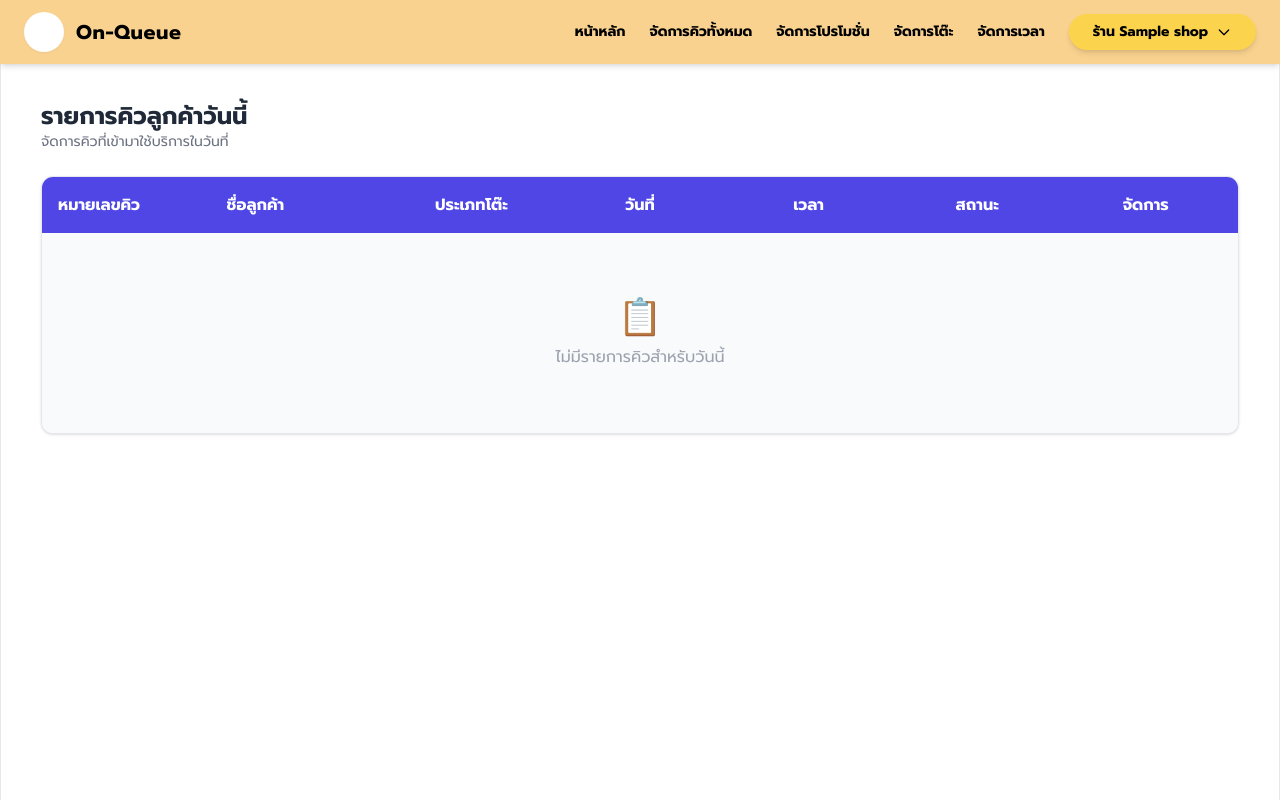
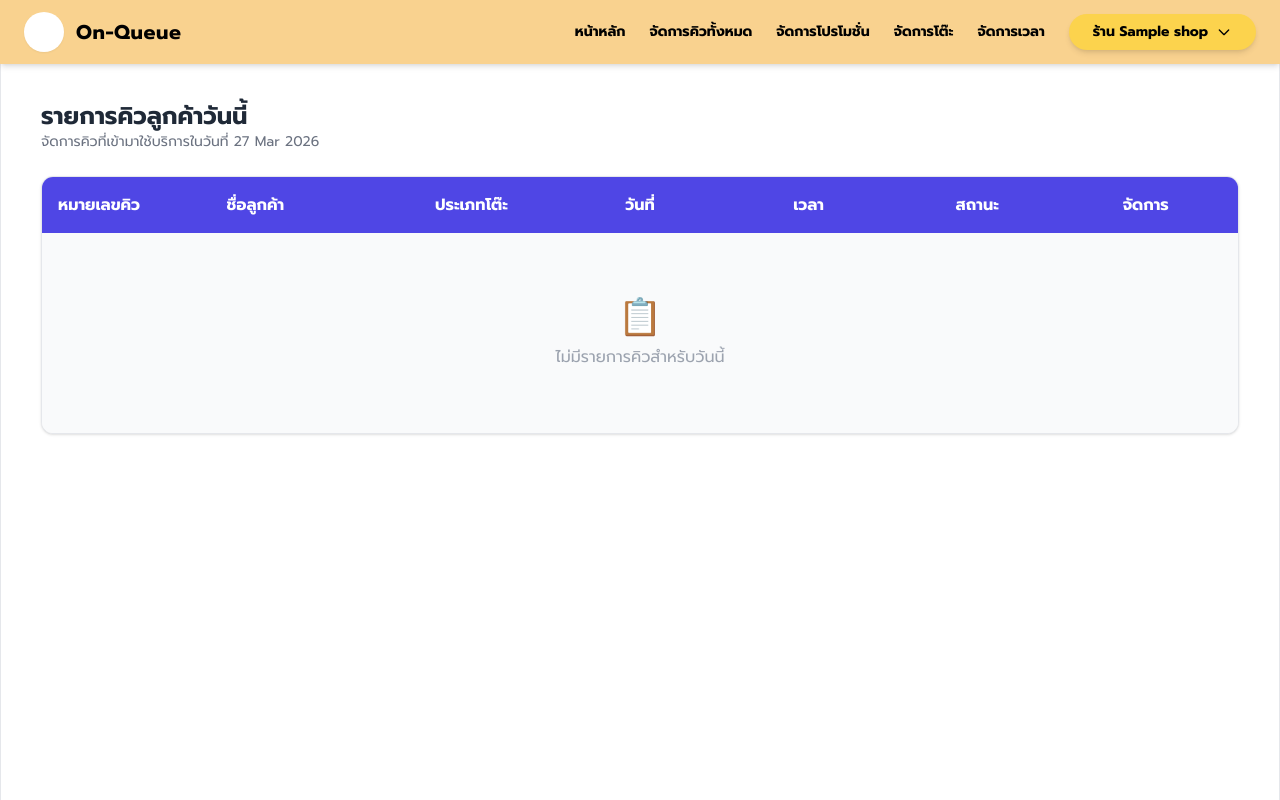
Before and after one commit to 65070196/project, a Django app: page /home/s/ in a window 1280 px wide. Run offline with Django 5.2, Linux system fonts and the light colour scheme; a user stored in the database is signed in; tables that the repository leaves empty hold one stand-in row (values such as "Sample post"); some libraries are stand-ins or nearby versions.

Commit message:
edit text

```diff
--- a/smartqueue/templates/home_shop.html
+++ b/smartqueue/templates/home_shop.html
@@ -9,7 +9,7 @@
       <div class="mb-6 flex justify-between items-center">
         <div>
           <h2 class="text-2xl font-bold text-gray-800">รายการคิวลูกค้าวันนี้</h2>
-          <p class="text-sm text-gray-500">จัดการคิวที่เข้ามาใช้บริการในวันที่ {{ today|date:"d M Y" }}</p>
+          <p class="text-sm text-gray-500">จัดการคิวที่เข้ามาใช้บริการในวันที่ {{ today_date|date:"d M Y" }}</p>
         </div>
       </div>
 
--- a/smartqueue/views.py
+++ b/smartqueue/views.py
@@ -593,6 +593,7 @@ class HomeShop(View):
             context = {
                 'queues': queues,
                 'today_date': today,
+
             }
             return render(request, "home_shop.html", context)
 
```
